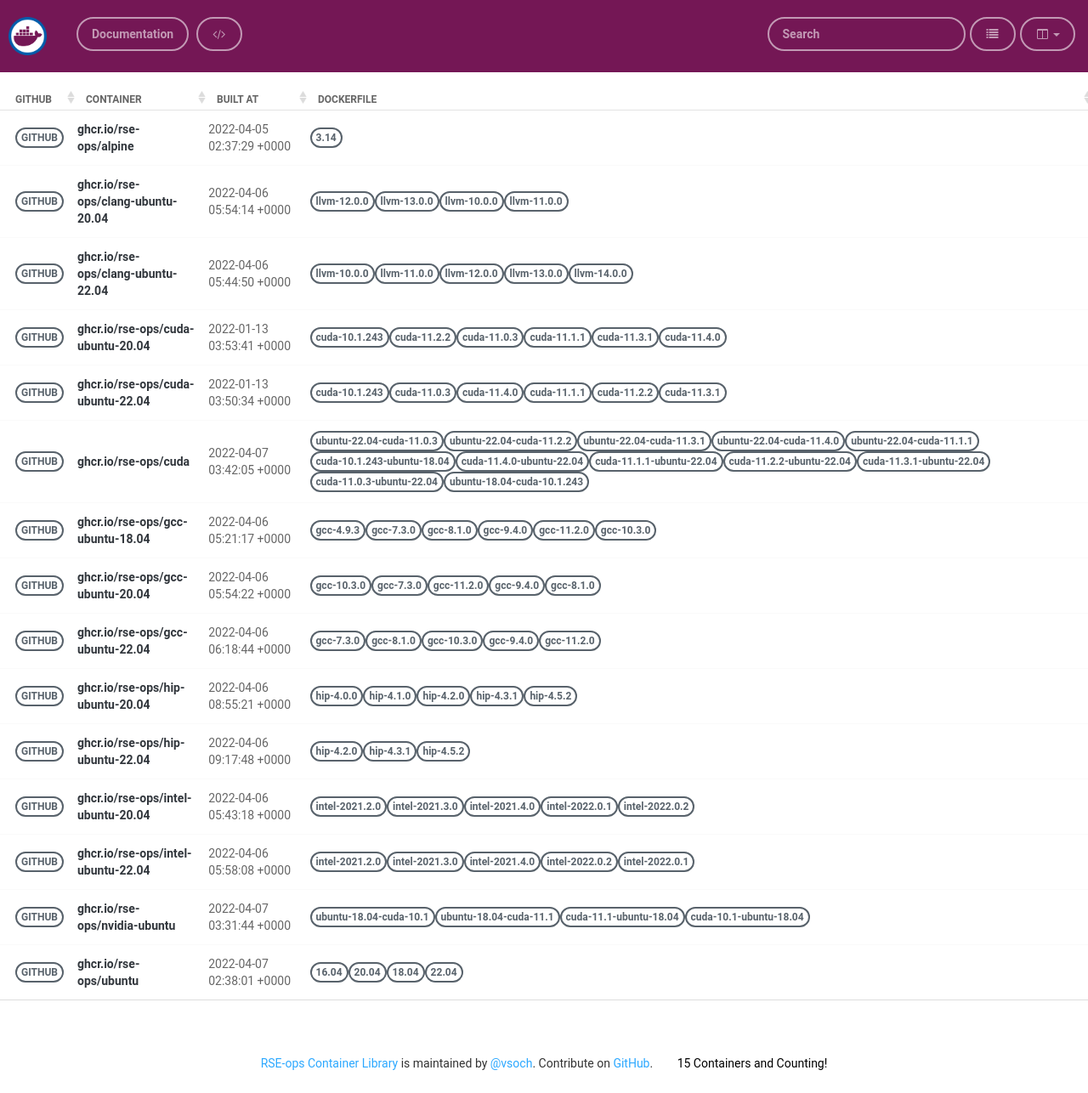
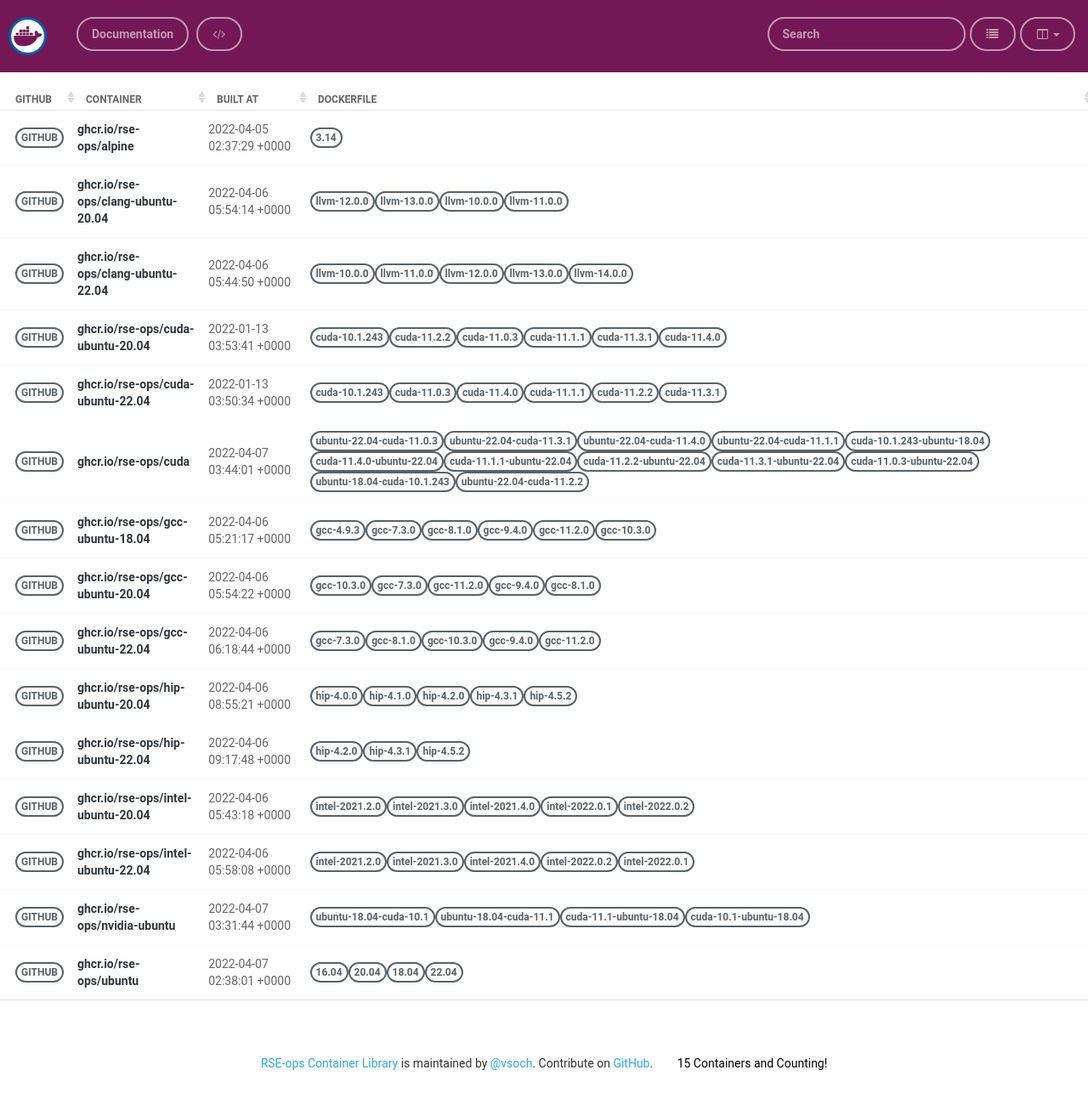
Before and after one commit to rse-ops/docker-images, a Jekyll site: the page built from pages/index.md, in a window 1280 px wide. Shown: the whole page at 85% size. Built offline with Jekyll 4.4.1, drawn with Linux system fonts in a browser that asks for light colours; nearby versions of some CDN libraries.

Commit message:
Automated push to update library 2022-04-07

```diff
--- a/_library/ghcr.io-rse-ops-cuda.md
+++ b/_library/ghcr.io-rse-ops-cuda.md
@@ -1,7 +1,7 @@
 ---
 layout: container
 name: ghcr.io/rse-ops/cuda
-updated_at: 2022-04-07 03:42:05.432928
+updated_at: 2022-04-07 03:44:01.788674
 
 
 container_url: https://github.com/orgs/rse-ops/packages/container/package/cuda
```
Also changed, not shown: other parts of _library/ghcr.io-rse-ops-cuda.md (+3 -3 lines).
